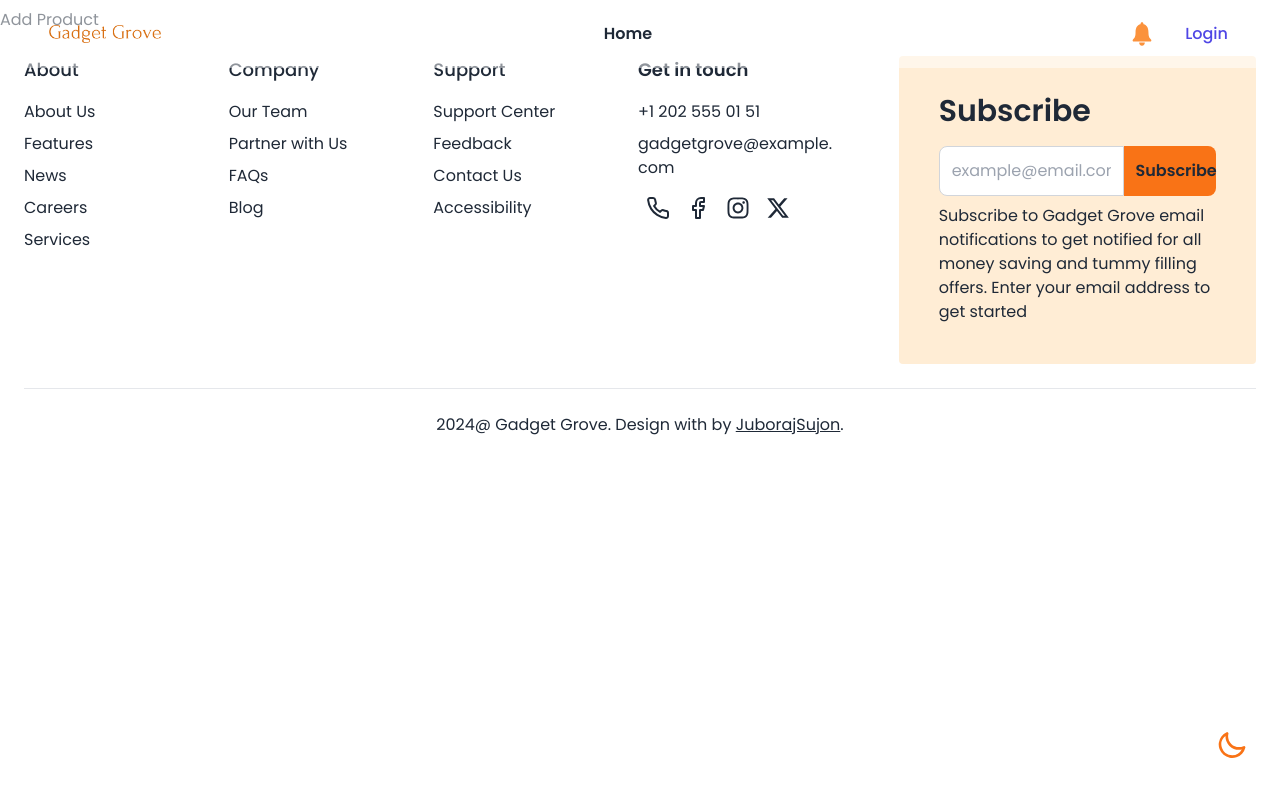
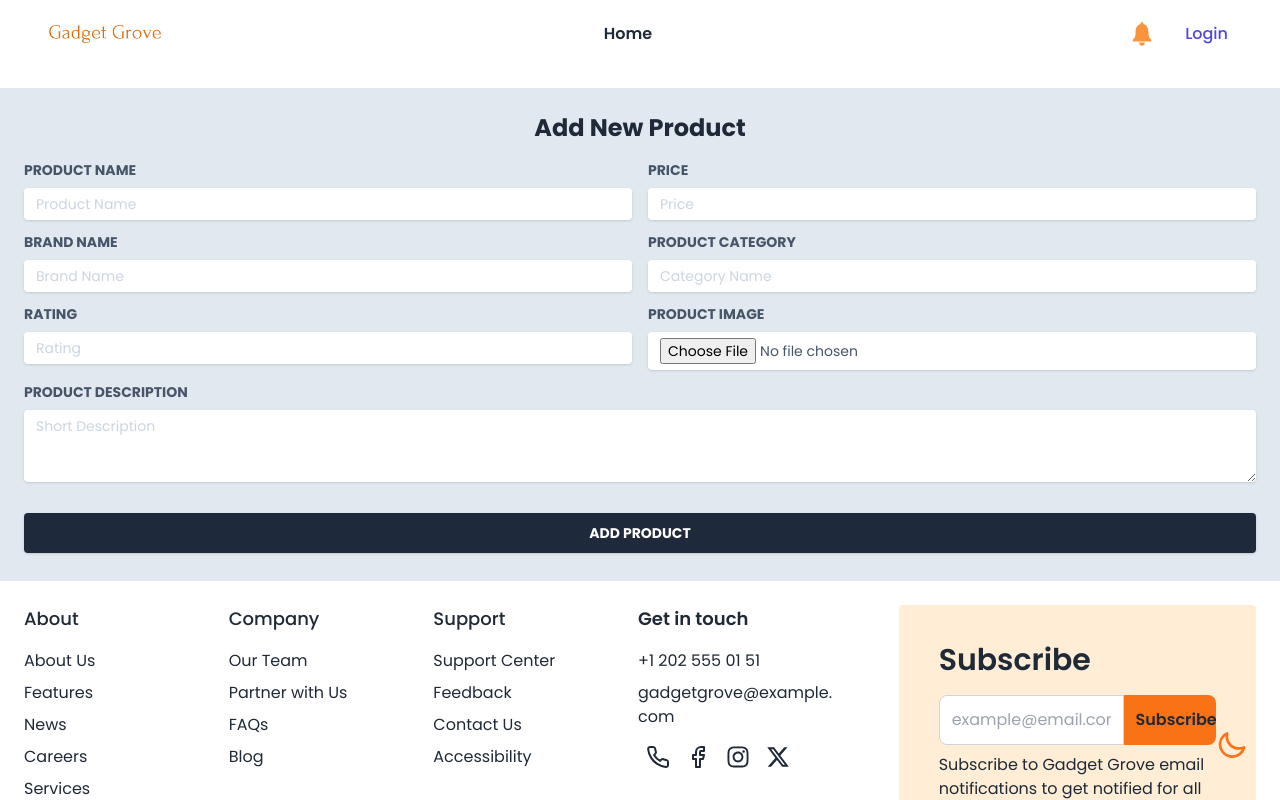
Before and after one commit to JuborajSujon/gadget-grove-frontend, a React (Vite) app: page /add-product in a window 1280 px wide. Shown: the top 800 px of the page. Built offline with nearby package versions, Linux system fonts and the light colour scheme; no server answers.

Commit message:
Added new product add component and function

```diff
--- a/src/Routes/Routes.jsx
+++ b/src/Routes/Routes.jsx
@@ -3,6 +3,7 @@ import Main from "../Layout/Main";
 import Home from "../pages/Home/Home";
 import Login from "./../pages/Login/Login";
 import Register from "../pages/Register/Register";
+import AddProduct from "../pages/AddProduct/AddProduct";
 
 export const router = createBrowserRouter([
   {
@@ -23,7 +24,7 @@ export const router = createBrowserRouter([
       },
       {
         path: "/add-product",
-        element: <p>Add Product</p>,
+        element: <AddProduct />,
       },
     ],
   },
--- /dev/null
+++ b/src/pages/AddProduct/AddProduct.jsx
@@ -0,0 +1,244 @@
+import { Helmet } from "react-helmet-async";
+import { useForm } from "react-hook-form";
+import useAuth from "../../Hooks/useAuth";
+import { toast } from "react-toastify";
+import { imageUpload } from "../../api";
+import useAxiosPublic from "../../Hooks/useAxiosPublic";
+import { useState } from "react";
+
+const AddProduct = () => {
+  const [spinning, setSpinning] = useState(false);
+  const { user } = useAuth();
+  const axiosPublic = useAxiosPublic();
+  const {
+    register,
+    handleSubmit,
+    reset,
+    formState: { errors },
+  } = useForm();
+
+  const onSubmit = async (data) => {
+    const {
+      product_name,
+      product_brand,
+      product_image,
+      product_category,
+      product_disc,
+      price,
+      rating,
+    } = data;
+
+    try {
+      setSpinning(true);
+      // upload image and get url
+      let image;
+      const imageData = product_image[0];
+      const image_data = await imageUpload(imageData);
+
+      if (image_data.success) {
+        image = image_data.data.display_url;
+
+        const menuItem = {
+          product_name,
+          product_brand,
+          product_image: image,
+          price: parseFloat(price),
+          product_disc,
+          product_category,
+          rating: parseFloat(rating),
+          published_date: parseInt(new Date().getTime()),
+          admin: {
+            name: user.displayName,
+            email: user.email,
+          },
+        };
+
+        const menuRes = await axiosPublic.post("/product", menuItem);
+
+        if (menuRes.data.insertedId) {
+          toast.success("Product added successfully", {
+            autoClose: 1500,
+          });
+          reset();
+          setSpinning(false);
+        } else {
+          toast.error("Failed to add product, please try again", {
+            autoClose: 2000,
+          });
+        }
+      } else {
+        setSpinning(false);
+        toast.error("Image upload failed, please try again", {
+          autoClose: 2000,
+        });
+      }
+    } catch (err) {
+      setSpinning(false);
+      console.log(err);
+      toast.error(err.message);
+    }
+  };
+
+  return (
+    <div>
+      <Helmet>
+        <title>Add Meal | Dashboard</title>
+      </Helmet>
+
+      <section className="p-6 mt-20 bg-slate-200 dark:bg-slate-800">
+        <h2 className="text-2xl font-bold text-center mb-4">Add New Product</h2>
+        <form onSubmit={handleSubmit(onSubmit)}>
+          <div className="grid grid-cols-1 sm:grid-cols-2 gap-x-4 grid-y-3">
+            {/* Product Name */}
+            <div className="relative w-full mb-3">
+              <label
+                className="block uppercase text-slate-600 text-sm dark:text-slate-300 font-bold mb-2"
+                htmlFor="grid-password">
+                Product Name
+              </label>
+              <input
+                {...register("product_name", { required: true })}
+                type="text"
+                className="border-0 px-3 py-1.5 placeholder-slate-300 dark:placeholder:text-slate-500  text-slate-600 bg-white rounded text-sm shadow focus:outline-none focus:ring w-full ease-linear transition-all duration-150"
+                placeholder="Product Name"
+              />
+              {errors.product_name && (
+                <p className="text-red-500 text-sm">Product name is required</p>
+              )}
+            </div>
+
+            {/* Price */}
+            <div className="relative w-full mb-3">
+              <label
+                className="block uppercase dark:text-slate-300 text-slate-600 text-sm font-bold mb-2"
+                htmlFor="grid-password">
+                Price
+              </label>
+              <input
+                {...register("price", { required: true })}
+                type="number"
+                step="any"
+                className="border-0 px-3 py-1.5 placeholder-slate-300 dark:placeholder:text-slate-500 text-slate-600 bg-white rounded text-sm shadow focus:outline-none focus:ring w-full ease-linear transition-all duration-150"
+                placeholder="Price"
+              />
+              {errors.price && (
+                <p className="text-red-500 text-sm">Price is required</p>
+              )}
+            </div>
+
+            {/* Brand Name */}
+            <div className="relative w-full mb-3">
+              <label
+                className="block uppercase dark:text-slate-300 text-slate-600 text-sm font-bold mb-2"
+                htmlFor="grid-password">
+                Brand Name
+              </label>
+              <input
+                {...register("product_brand", { required: true })}
+                type="text"
+                className="border-0 px-3 py-1.5 placeholder-slate-300 dark:placeholder:text-slate-500 text-slate-600 bg-white rounded text-sm shadow focus:outline-none focus:ring w-full ease-linear transition-all duration-150"
+                placeholder="Brand Name"
+              />
+              {errors.product_brand && (
+                <p className="text-red-500 text-sm">Brand name is required</p>
+              )}
+            </div>
+
+            {/* Product Category */}
+            <div className="relative w-full mb-3">
+              <label
+                className="block uppercase dark:text-slate-300 text-slate-600 text-sm font-bold mb-2"
+                htmlFor="grid-password">
+                Product Category
+              </label>
+              <input
+                {...register("product_category", { required: true })}
+                type="text"
+                className="border-0 px-3 py-1.5 placeholder-slate-300 dark:placeholder:text-slate-500 text-slate-600 bg-white rounded text-sm shadow focus:outline-none focus:ring w-full ease-linear transition-all duration-150"
+                placeholder="Category Name"
+              />
+              {errors.product_category && (
+                <p className="text-red-500 text-sm">
+                  Product Category is required
+                </p>
+              )}
+            </div>
+
+            {/* Rating */}
+            <div className="relative w-full mb-3">
+              <label
+                className="block uppercase dark:text-slate-300 text-slate-600 text-sm font-bold mb-2"
+                htmlFor="grid-password">
+                Rating
+              </label>
+              <input
+                {...register("rating", { required: true })}
+                type="number"
+                step="any"
+                className="border-0 px-3 py-1.5 placeholder-slate-300 dark:placeholder:text-slate-500 text-slate-600 bg-white rounded text-sm shadow focus:outline-none focus:ring w-full ease-linear transition-all duration-150"
+                placeholder="Rating"
+              />
+              {errors.rating && (
+                <p className="text-red-500 text-sm">Rating is required</p>
+              )}
+            </div>
+
+            {/* image upload */}
+            <div className="relative w-full mb-3">
+              <label
+                className="block uppercase dark:text-slate-300 text-slate-600 text-sm font-bold mb-2"
+                htmlFor="grid-password">
+                Product Image
+              </label>
+              <input
+                {...register("product_image", { required: true })}
+                type="file"
+                className="border-0 px-3 py-1.5 placeholder-slate-300 dark:placeholder:text-slate-500 text-slate-600 bg-white rounded text-sm shadow focus:outline-none focus:ring w-full ease-linear transition-all duration-150"
+                placeholder="Product Image"
+              />
+              {errors.product_image && (
+                <p className="text-red-500 text-sm">
+                  Product Image is required
+                </p>
+              )}
+            </div>
+          </div>
+
+          {/* short description */}
+          <div className="relative w-full mb-3">
+            <label
+              className="block uppercase dark:text-slate-300 text-slate-600 text-sm font-bold mb-2"
+              htmlFor="grid-password">
+              Product Description
+            </label>
+            <textarea
+              {...register("product_disc", { required: true })}
+              type="text"
+              rows="3"
+              className="border-0 px-3 py-1.5 placeholder-slate-300 dark:placeholder:text-slate-500 text-slate-600 bg-white rounded text-sm shadow focus:outline-none focus:ring w-full ease-linear transition-all duration-150"
+              placeholder="Short Description"></textarea>
+          </div>
+
+          {/* submit button */}
+          <div className="text-center mt-6">
+            {spinning ? (
+              <button
+                disabled
+                className="bg-slate-800 text-white  hover:bg-slate-700 text-sm font-bold uppercase px-6 py-1 rounded shadow hover:shadow-lg outline-none border-2 border-transparent dark:bg-slate-500 hover:border-2 hover:border-yellow-400 focus:outline-none mr-1 mb-1 w-full ease-linear transition-all duration-150">
+                <span className="loading loading-dots loading-md"></span>
+              </button>
+            ) : (
+              <input
+                value={"Add Product"}
+                type="submit"
+                className="bg-slate-800 text-white  hover:bg-slate-700 text-sm font-bold uppercase px-6 py-2 rounded shadow hover:shadow-lg outline-none border-2 border-transparent dark:bg-slate-500 hover:border-2 hover:border-yellow-400 focus:outline-none mr-1 mb-1 w-full ease-linear transition-all duration-150"
+              />
+            )}
+          </div>
+        </form>
+      </section>
+    </div>
+  );
+};
+
+export default AddProduct;
```
